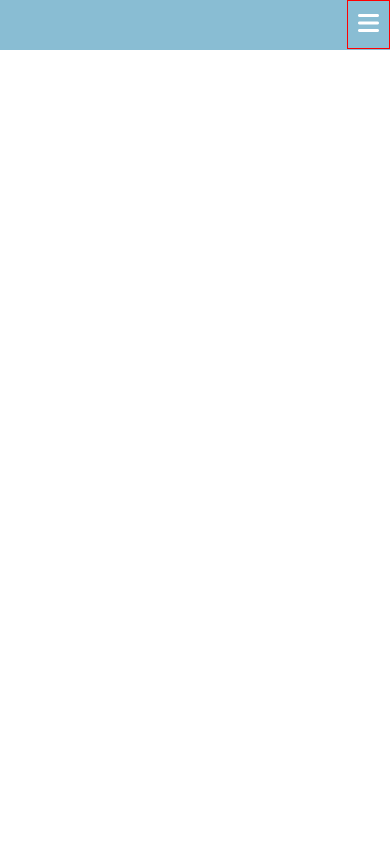
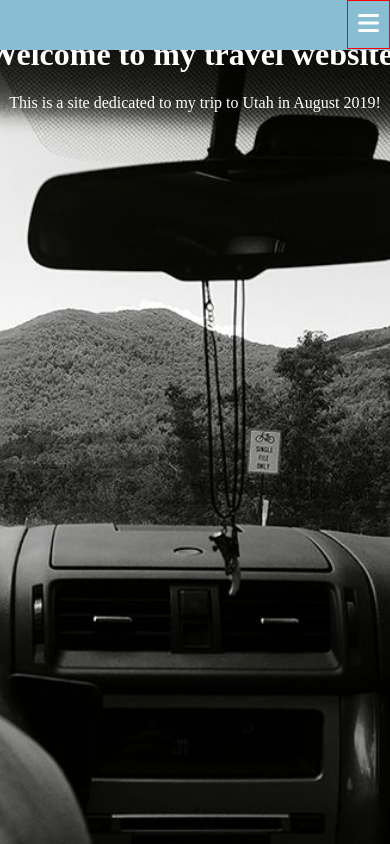
Before and after one commit to kylejvh/Utah-Travel-Website, a plain HTML site: page index.html in a window 390 px wide. Drawn offline with Linux system fonts and the light colour scheme.

Commit message:
bg-image dir fix

```diff
--- a/styles/style.css
+++ b/styles/style.css
@@ -16,7 +16,7 @@ body {
 }
 
 .background {
-  background-image: url(img/bg.jpg);
+  background-image: url(../img/bg.jpg);
   background-position: center;
   background-attachment: scroll;
   background-repeat: no-repeat;
@@ -28,13 +28,13 @@ body {
 
 @media screen and (max-width: 1500px) {
   .background {
-    background-image: url(img/bg-2080.jpg);
+    background-image: url(../img/bg-2080.jpg);
   }
 }
 
 @media screen and (max-width: 800px) {
   .background {
-    background-image: url(img/bg-1040.jpg);
+    background-image: url(../img/bg-1040.jpg);
   }
 }
 
```
